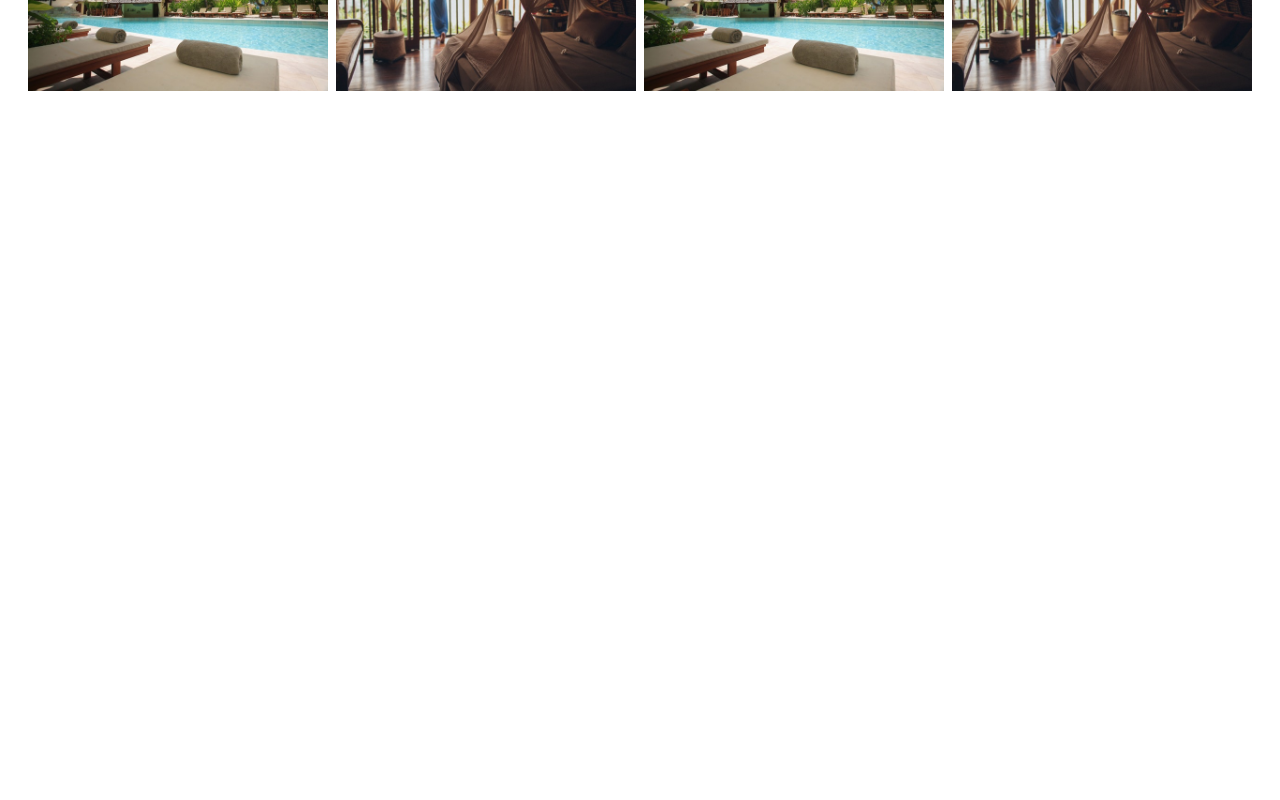
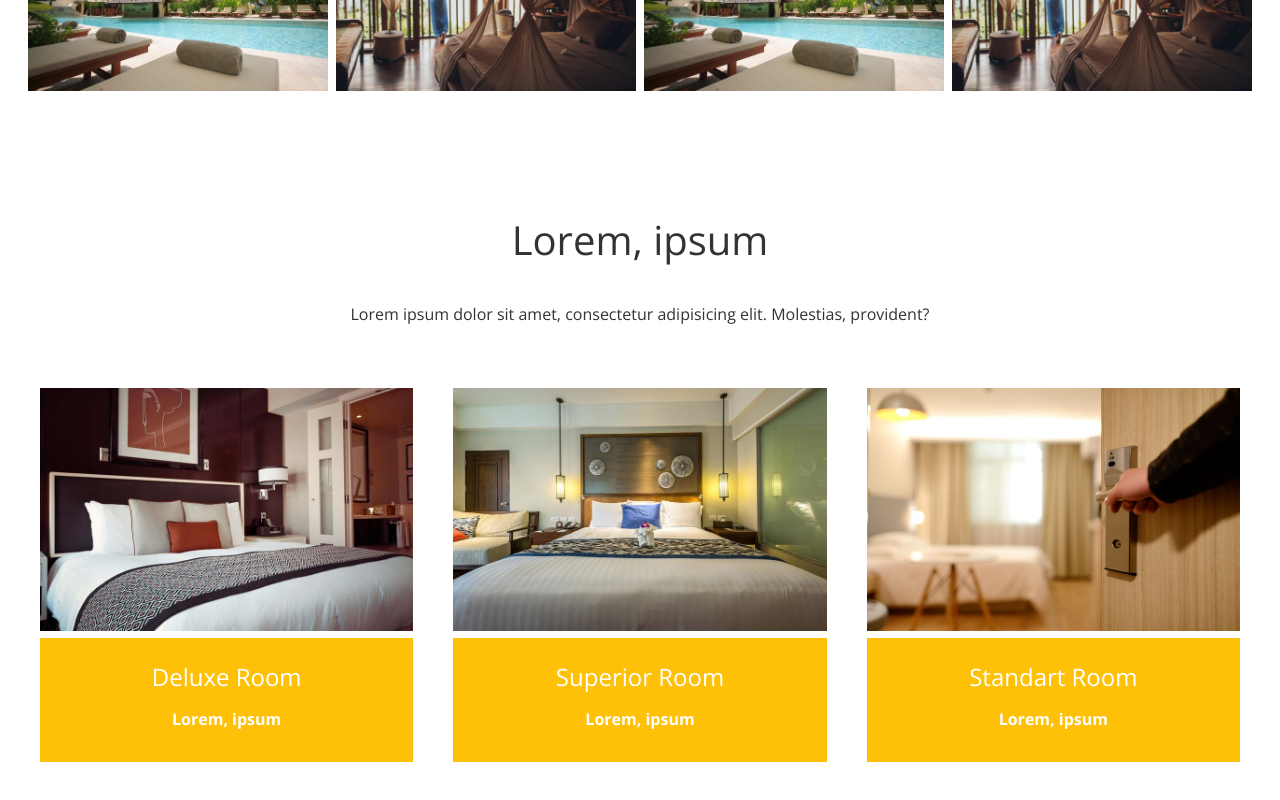
Before and after one commit to mrtksknn/hotel-site, a React (Create React App) app: page / in a window 1280 px wide. Shown: the part 2079-2879 px from the top of the page. Before the commit the page ends 2217 px from the top, so only its background shows below. Built offline with nearby package versions, Linux system fonts and the light colour scheme.

Commit message:
add rooms section

```diff
--- a/src/App.js
+++ b/src/App.js
@@ -1,6 +1,7 @@
 import About from "./components/about";
 import Gallery from "./components/gallery";
 import Navbar from "./components/navbar";
+import Rooms from "./components/rooms";
 import Services from "./components/services";
 
 function App() {
@@ -11,6 +12,7 @@ function App() {
         <Services />
         <About />
         <Gallery />
+        <Rooms />
       </main>
     </div>
   );
--- /dev/null
+++ b/src/components/rooms.js
@@ -0,0 +1,45 @@
+import React from 'react'
+import room1 from '../assets/room1.jpeg'
+import room2 from '../assets/room2.jpeg'
+import room3 from '../assets/room3.jpeg'
+
+const Rooms = () => {
+  return (
+    <section id='rooms' className='rooms section-padding'>
+      <header className='section-header'>
+        <h2>
+          Lorem, ipsum
+        </h2>
+        <p>
+          Lorem ipsum dolor sit amet, consectetur adipisicing elit.
+          Molestias, provident?
+        </p>
+      </header>
+      <div className='flex-items'>
+        <div className='card'>
+          <img src={room1} alt=""></img>
+          <div className='card-body bg-warning'>
+            <h2>Deluxe Room</h2>
+            <p>Lorem, ipsum</p>
+          </div>
+        </div>
+        <div className='card'>
+          <img src={room2} alt=""></img>
+          <div className='card-body bg-warning'>
+            <h2>Superior Room</h2>
+            <p>Lorem, ipsum</p>
+          </div>
+        </div>
+        <div className='card'>
+          <img src={room3} alt=""></img>
+          <div className='card-body bg-warning'>
+            <h2>Standart Room</h2>
+            <p>Lorem, ipsum</p>
+          </div>
+        </div>
+      </div>
+    </section>
+  )
+}
+
+export default Rooms
--- a/src/styles/style.css
+++ b/src/styles/style.css
@@ -57,7 +57,7 @@ img { width: 100% }
 /* header */
 .main-header {
   height: 100vh;
-  color: #fff;
+  color: var(--white);
   background-size: cover;
   background-position: center;
   background-repeat: no-repeat;
@@ -100,7 +100,7 @@ img { width: 100% }
 }
 
 .icons i {
-  color: #fff;
+  color: var(--white);
   padding: 1rem;
   border-radius: 50%;
   margin-bottom: 1.5rem;
@@ -108,7 +108,7 @@ img { width: 100% }
 }
 
 /* about */
-.about { color: #fff }
+.about { color: var(--white) }
 
 .about h2 {
   font-size: 4rem;
@@ -122,3 +122,10 @@ img { width: 100% }
   opacity: 0.8;
   cursor: pointer;
 }
+
+/* cards */
+.card {
+  color: var(--white);
+  font-weight: 700;
+}
+.card-body { padding: 2rem }
```
